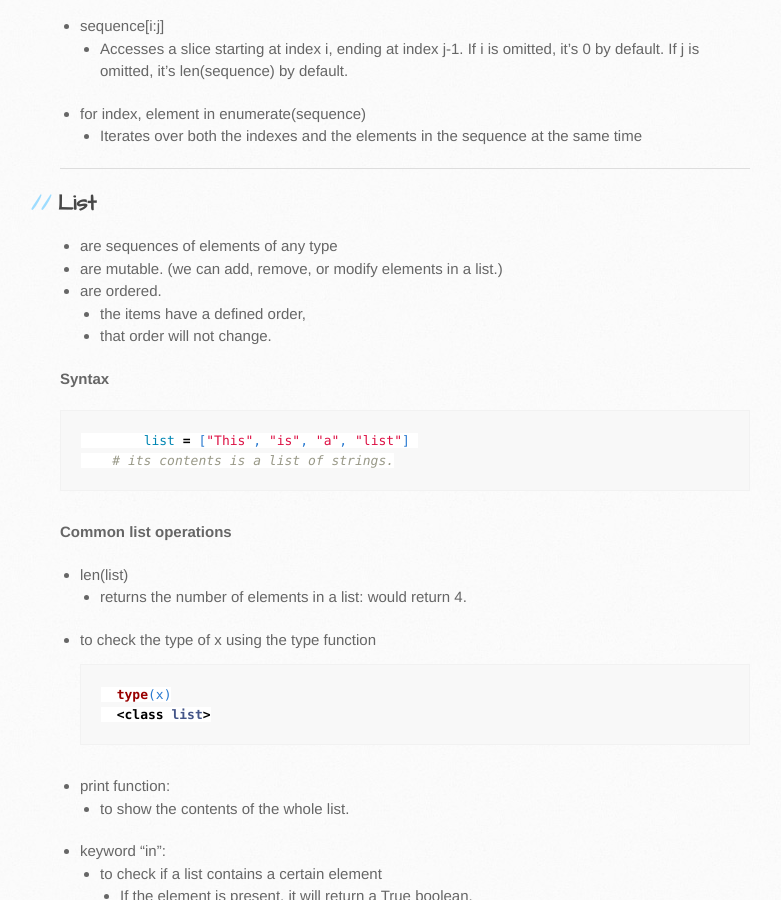
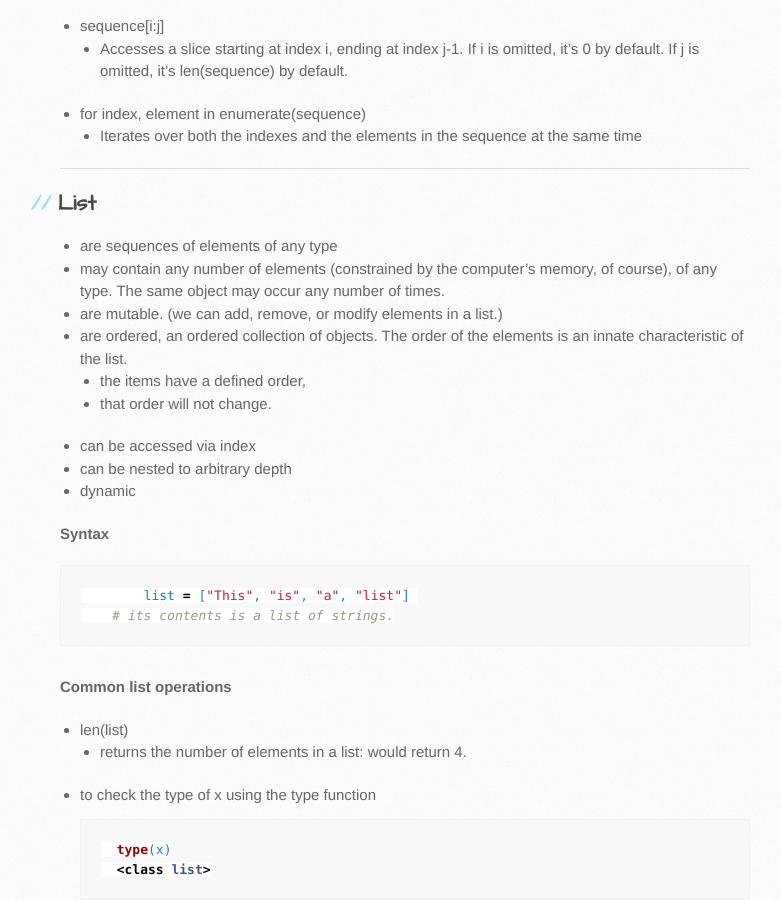
Before and after one commit to trumpfheller/trumpfheller.github.io, a Jekyll site: the page built from python/lists.md, in a window 1280 px wide and 900 px high, scrolled down 1227 px. Shown: the whole window, without its empty margins (100-881 px from the left). Built offline with Jekyll 4.4.1, drawn with Linux system fonts in a browser that asks for light colours.

Commit message:
Update lists.md

````diff
--- a/python/lists.md
+++ b/python/lists.md
@@ -49,10 +49,15 @@ layout: default
 
 ## List
 - are sequences of elements of any type
+- may contain any number of elements (constrained by the computer’s memory, of course), of any type. The same object may occur any number of times.
 - are mutable. (we can add, remove, or modify elements in a list.)
-- are ordered.
+- are ordered, an ordered collection of objects. The order of the elements is an innate characteristic of the list.
     - the items have a defined order,
     - that order will not change.
+- can be accessed via index
+- can be nested to arbitrary depth
+- dynamic
+
 
 **Syntax**
 ```python
````
